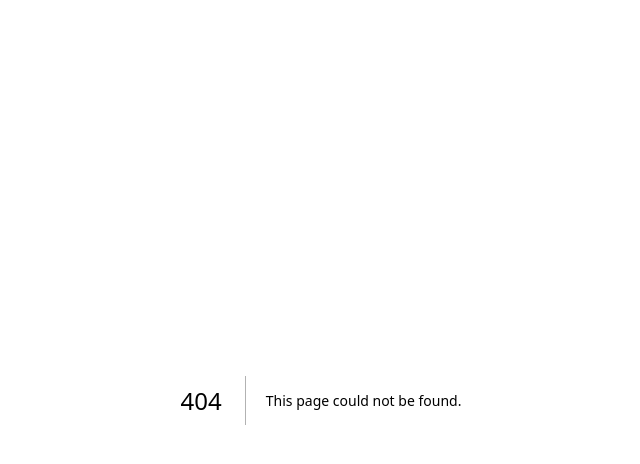
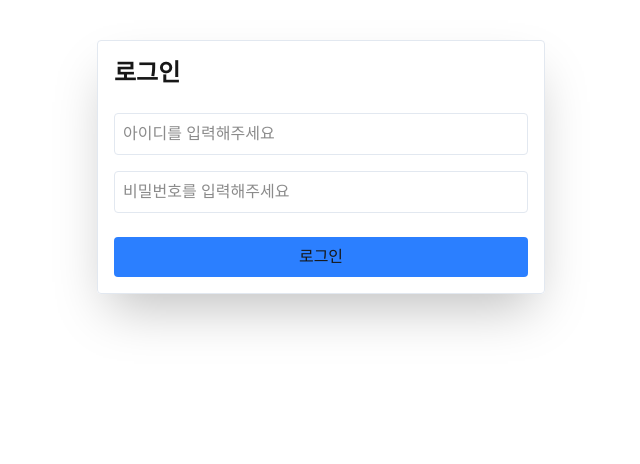
Before and after one commit to groom-practice/final-semi-project-team-1, a Next.js app: page /login in a window 1280 px wide. Before the commit this address had no page. Shown: the top 464 px of the page, without its empty margins (319-959 px from the left). Built offline with nearby package versions, Linux system fonts and the light colour scheme; sample sign-in values are in the browser's storage.

Commit message:
feat: login 기능 구현

```diff
--- /dev/null
+++ b/app/login/page.tsx
@@ -0,0 +1,50 @@
+// 서버 -> 클라이언트
+"use client";
+
+import { useRouter } from "next/navigation";
+import { useEffect, useState } from "react"
+
+export default function Login() {
+  const [id, setId] = useState("");
+  const [pw, setPw] = useState("");
+  const [err, setErr] = useState("");
+  const router = useRouter();
+
+  const handleLogin = () => {
+    if(id === "admin" && pw === "adminPw") {
+      localStorage.setItem("isLoggedIn", "true");
+      router.push("/");
+    } else {
+      setErr("아이디 또는 비밀번호가 올바르지 않습니다.")
+    }
+  }
+
+  // zustand로 작업해야함! (useEffect는 임시)
+  useEffect(() => {
+    const loggedIn = localStorage.getItem("isLoggedIn");
+    if( !loggedIn ){
+      router.push("/login");
+    }
+  }, [])
+
+  return (
+    <div className="max-w-md mt-10  mx-auto p-4 border border-slate-200 rounded shadow-2xl">
+      <h2 className="text-2xl font-semibold">로그인</h2>
+      <input
+        type="text"
+        placeholder="아이디를 입력해주세요"
+        value={id}
+        onChange={(e) => setId(e.target.value)}
+        className="block mt-6 p-2 w-full border border-slate-200 rounded"
+      />
+      <input
+        type="password"
+        value={pw}
+        placeholder="비밀번호를 입력해주세요"
+        onChange={(e) => setPw(e.target.value)}
+        className="block mt-4 p-2 w-full border border-slate-200 rounded"/>
+      {err && <p className="text-red-500 mt-3">{err}</p>}
+      <button onClick={handleLogin} className="block mt-6 p-2 w-full rounded bg-blue-500">로그인</button>
+    </div>
+  )
+}
```
